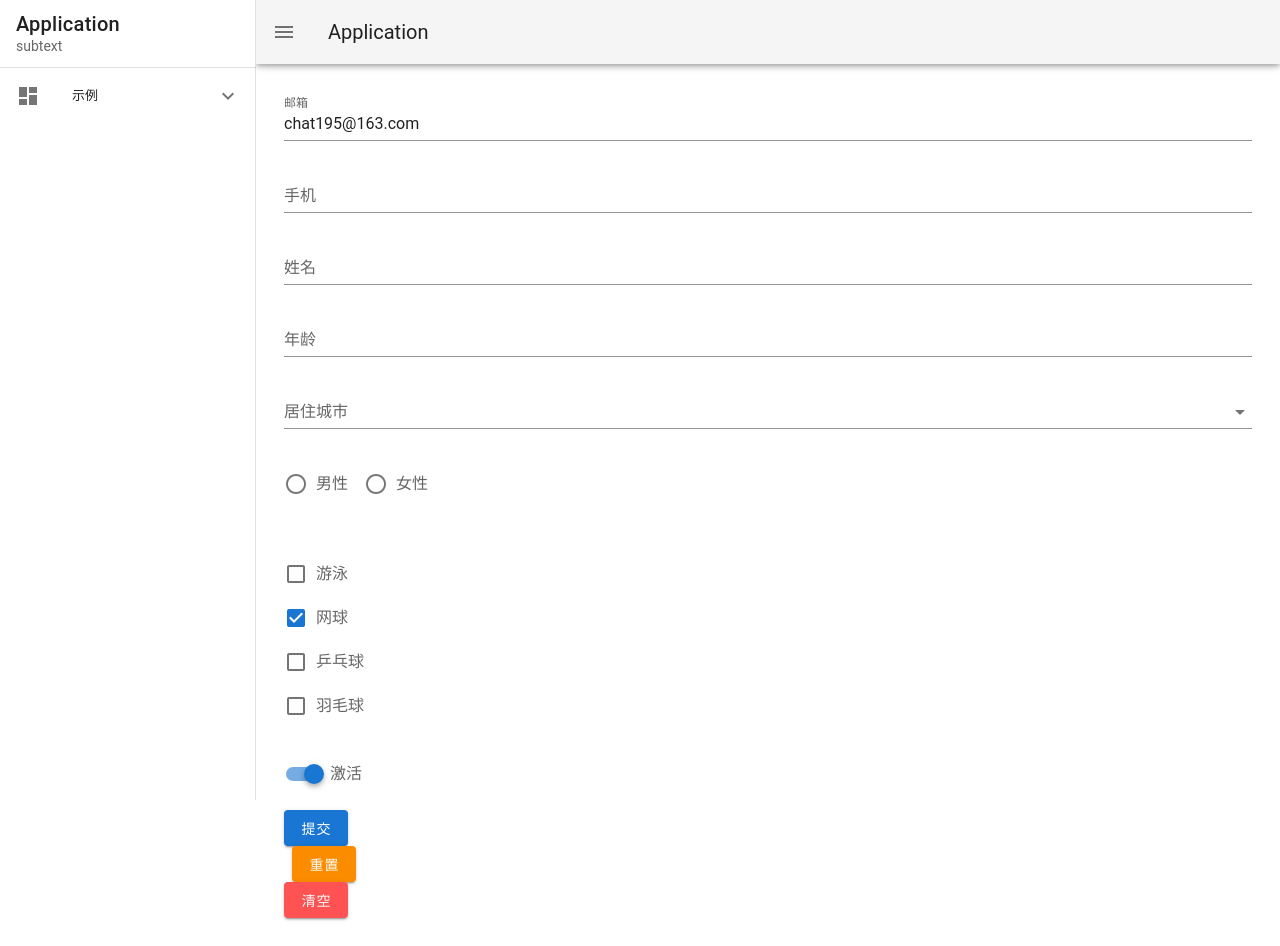
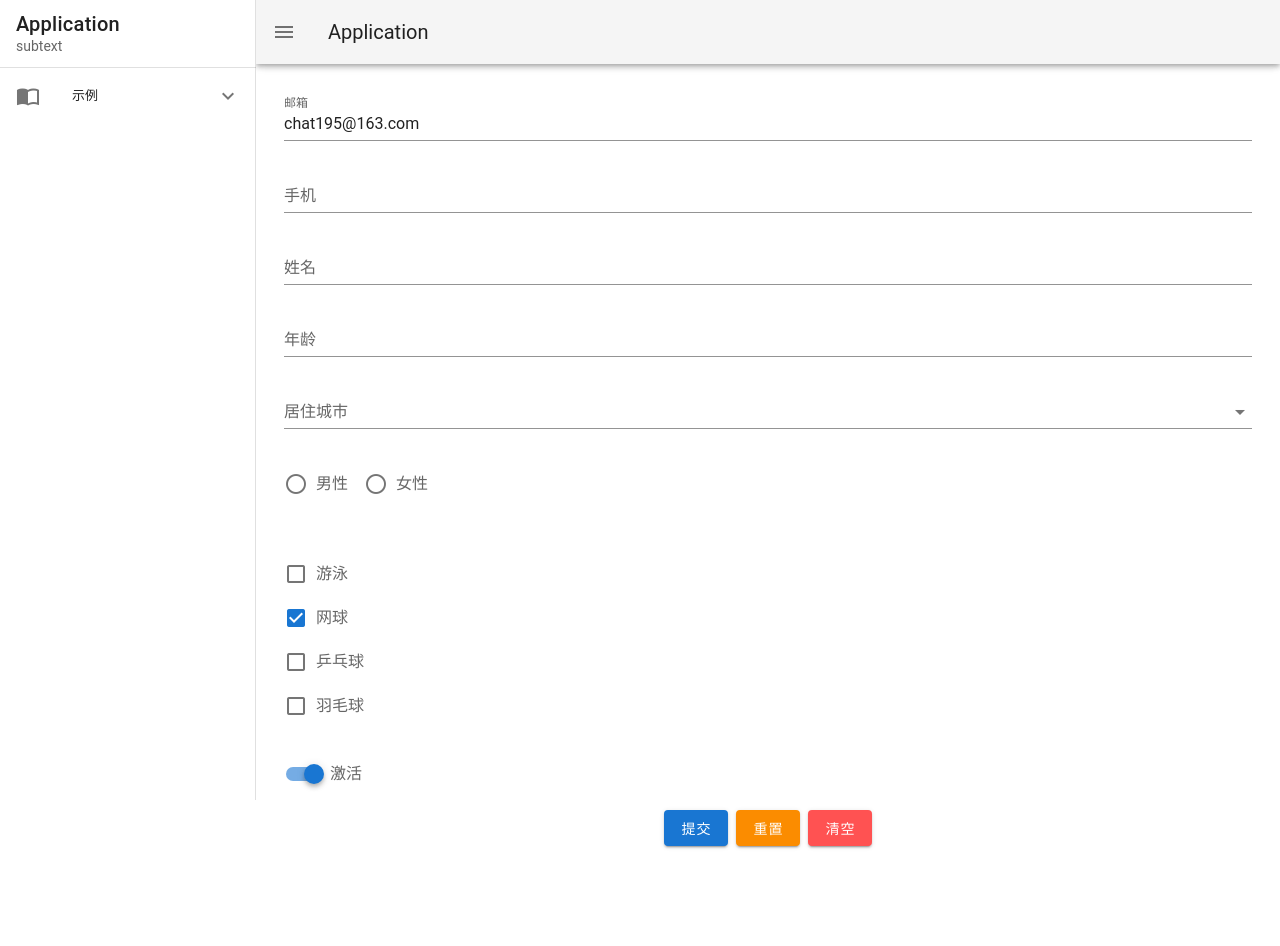
Before and after one commit to ZHTGitHub/vue-rocket, a Vue app: page /demo/form in a window 1280 px wide. After the commit the page ends 874 px from the top, so only its background shows below. Built offline with nearby package versions, Linux system fonts and the light colour scheme.

Commit message:
开发全局通用样式

```diff
--- a/src/layouts/MainLayout/ZDrawer/ZDrawer.vue
+++ b/src/layouts/MainLayout/ZDrawer/ZDrawer.vue
@@ -88,7 +88,7 @@
             pId: '0',
             id: '2',
             index: 1,
-            icon: 'mdi-view-dashboard',
+            icon: 'mdi-book-open-blank-variant',
             title: '示例',
             link: '',
             children: [
@@ -96,7 +96,7 @@
                 pId: '2',
                 id: '2-1',
                 index: 0,
-                icon: 'mdi-view-dashboard',
+                icon: 'mdi-form-select',
                 title: '表单',
                 link: '/demo/form'
               },
@@ -104,7 +104,7 @@
                 pId: '2',
                 id: '2-2',
                 index: 1,
-                icon: 'mdi-view-dashboard',
+                icon: 'mdi-table',
                 title: '表格',
                 link: '/demo/table'
               },
@@ -112,7 +112,7 @@
                 pId: '2',
                 id: '2-3',
                 index: 1,
-                icon: 'mdi-view-dashboard',
+                icon: 'mdi-language-css3',
                 title: '样式',
                 link: '/demo/style'
               }
--- a/src/router/routes.js
+++ b/src/router/routes.js
@@ -2,6 +2,10 @@ import DemoRoutes from './demo'
 import MainRoutes from './main'
 
 const router = [
+  {
+    path: '',
+    redirect: '/demo'
+  },
   DemoRoutes,
   MainRoutes
 ]
--- a/src/styles/tools/_flex.css
+++ b/src/styles/tools/_flex.css
@@ -1,6 +1,7 @@
 .z-flex {
   display: flex !important;
 }
+
 
 .flex-row {
   flex-direction: row !important;
@@ -17,6 +18,7 @@
 .flex-column-reverse {
   flex-direction: column-reverse !important;
 }
+
 
 .justify-start {
   justify-content: flex-start !important;
@@ -38,6 +40,7 @@
   justify-content: space-around !important;
 }
 
+
 .align-start {
   align-items: flex-start !important;
 }
@@ -57,6 +60,7 @@
 .align-stretch {
   align-items: stretch !important;
 }
+
 
 .align-self-start {
   align-self: flex-start !important;
@@ -82,17 +86,6 @@
   align-self: auto !important;
 }
 
-.flex-nowrap {
-  flex-wrap: nowrap !important;
-}
-
-.flex-wrap {
-  flex-wrap: wrap !important;
-}
-
-.flex-wrap-reverse {
-  flex-wrap: wrap-reverse !important;
-}
 
 .align-content-start {
   align-content: flex-start !important;
@@ -113,3 +106,16 @@
 .align-content-around {
   align-content: space-around !important;
 }
+
+
+.flex-nowrap {
+  flex-wrap: nowrap !important;
+}
+
+.flex-wrap {
+  flex-wrap: wrap !important;
+}
+
+.flex-wrap-reverse {
+  flex-wrap: wrap-reverse !important;
+}
--- a/src/views/demo/Form/Form.vue
+++ b/src/views/demo/Form/Form.vue
@@ -79,7 +79,7 @@
         </template>
 
         <v-col cols="12">
-          <div class="btns flex jcc">
+          <div class="btns z-flex justify-center">
             <z-btn
               :formId="formId"
               color="primary"
--- a/src/views/demo/Style/Elevation/Elevation.vue
+++ b/src/views/demo/Style/Elevation/Elevation.vue
@@ -40,6 +40,7 @@
     width: 100px;
     height: 100px;
     background-color: #5cbbf6;
+    color: #fff;
     font-size: .875rem;
   }
 </style>
--- a/src/views/demo/Style/Flex/cells.js
+++ b/src/views/demo/Style/Flex/cells.js
@@ -100,21 +100,6 @@ export const flex = [
 
   [
     {
-      class: 'flex-nowrap',
-      label: '不换行'
-    },
-    {
-      class: 'flex-wrap',
-      label: '换行，第一行在上方'
-    },
-    {
-      class: 'flex-wrap-reverse',
-      label: '换行，第一行在下方'
-    }
-  ],
-
-  [
-    {
       class: 'align-content-start',
       label: '交叉轴的起点对齐'
     },
@@ -134,5 +119,20 @@ export const flex = [
       class: 'align-content-around',
       label: '每根轴线两侧的间隔都相等'
     }
+  ],
+
+  [
+    {
+      class: 'flex-nowrap',
+      label: '不换行'
+    },
+    {
+      class: 'flex-wrap',
+      label: '换行，第一行在上方'
+    },
+    {
+      class: 'flex-wrap-reverse',
+      label: '换行，第一行在下方'
+    }
   ]
 ]
```
